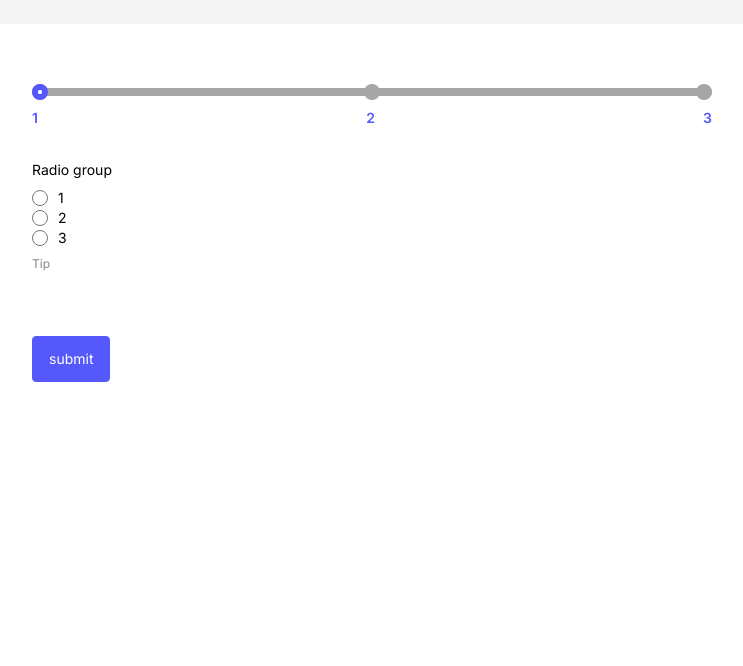
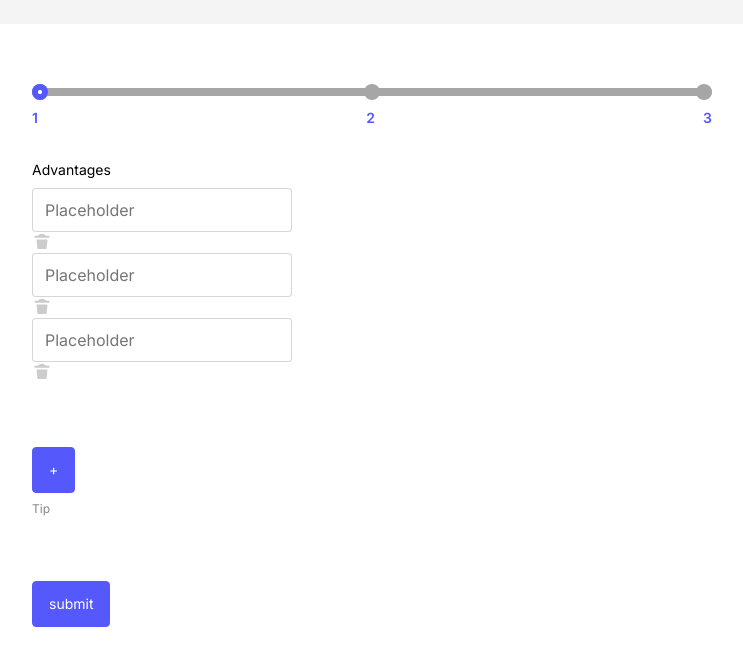
Before and after one commit to osipikav/front-cloud-camp, a React (Vite) app: page /step2 in a window 1280 px wide. Shown: the top 666 px of the page, without its empty margins (268-1011 px from the left). Built offline with nearby package versions, Linux system fonts and the light colour scheme.

Commit message:
feat: step2 page form

```diff
--- a/src/components/RadioGroup/RadioGroup.tsx
+++ b/src/components/RadioGroup/RadioGroup.tsx
@@ -11,7 +11,6 @@ const RadioGroup: FC<RadioInputProps> = ({ register }) => {
   const [selectedValue, setSelectedValue] = useState<string>('');
 
   const handleRadioChange = (value: string) => {
-    debugger;
     setSelectedValue(value);
   };
   const radioOptions = [
--- a/src/components/Step2PageForm/Step2PageForm.tsx
+++ b/src/components/Step2PageForm/Step2PageForm.tsx
@@ -5,18 +5,49 @@ import * as yup from 'yup';
 // import Button from 'components/Button/Button';
 // import Advantages from 'components/Advantages/Advantages';
 // import CheckboxGroup from 'components/CheckboxGroup/CheckboxGroup';
-import RadioGroup from 'components/RadioGroup/RadioGroup';
+// import RadioGroup from 'components/RadioGroup/RadioGroup';
+import { useState } from 'react';
+import DeleteIcon from 'assets/icons/DeleteIcon/DeleteIcon';
 
 export const Step2PageForm = () => {
+  // const radioOptions = [
+  //   { id: 'field-radio-group-option-1', value: '1', label: '1' },
+  //   { id: 'field-radio-group-option-2', value: '2', label: '2' },
+  //   { id: 'field-radio-group-option-3', value: '3', label: '3' },
+  // ];
+  // const checkboxOptions = [
+  //   { id: 'field-checkbox-group-option-1', value: '1', label: '1' },
+  //   { id: 'field-checkbox-group-option-2', value: '2', label: '2' },
+  //   { id: 'field-checkbox-group-option-3', value: '3', label: '3' },
+  // ];
+  const [advItems, setAdvItems] = useState<string[]>(['', '', '']);
+
+  const handleAddAdvItem = () => {
+    setAdvItems([...advItems, '']);
+  };
+
+  const handleDeleteAdvItem = (index: number) => {
+    const updatedAdvItems = [...advItems];
+    updatedAdvItems.splice(index, 1);
+    setAdvItems(updatedAdvItems);
+  };
+
+  const handleInputChange = (value: string, index: number) => {
+    const updatedAdvItems = [...advItems];
+    updatedAdvItems[index] = value;
+    setAdvItems(updatedAdvItems);
+  };
+
   const warningMessages = {
     radio: 'Проверьте отметку',
-    // checkbox: 'Проверьте отметку',
+    checkbox: 'Проверьте отметку',
+    advantages: 'Проверьте отметку',
   };
 
   const schema = yup.object().shape({
     radio: yup.string().required(`${warningMessages.radio}`),
-    // checkbox: yup.string().required(`${warningMessages.checkbox}`),
-    // radio: yup.string().required(`${warningMessages.radio}`),
+    checkbox: yup.array(yup.string()).required(`${warningMessages.checkbox}`),
+    advantages: yup.array(yup.string()).required(`${warningMessages.advantages}`),
   });
 
   const {
@@ -27,31 +58,86 @@ export const Step2PageForm = () => {
     resolver: yupResolver(schema),
   });
 
-  const onSubmit: SubmitHandler<FieldValues> = (data) => console.log(data);
+  // const onSubmit: SubmitHandler<FieldValues> = (data) => console.log(data);
+  const onSubmit: SubmitHandler<FieldValues> = (data) => {
+    const updatedData = { ...data, advantages: advItems };
+    console.log(updatedData);
+  };
 
   return (
     <form onSubmit={handleSubmit(onSubmit)}>
-      {/* <div className="input-item">
+      <div className="input-item">
         <label className="label" htmlFor="advantages">
           Advantages
         </label>
-        <Advantages />
-       <div className="error">{errors.nickname ? String(errors.nickname?.message) : 'Tip'}</div>
-       </div> */}
+        <div className="advantages">
+          {advItems.map((advItem, index) => (
+            <div key={`adv-${index}`} className="advantages-item">
+              <input
+                className="input"
+                id={`field-advantages-${index}`}
+                type="text"
+                value={advItem}
+                placeholder="Placeholder"
+                // onChange={(e) => {
+                //   handleInputChange(e.target.value, index);
+                // }}
+                {...register(`advantages`)}
+              />
+              <div id={`button-remove-${index}`} onClick={() => handleDeleteAdvItem(index)}>
+                <DeleteIcon />
+              </div>
+            </div>
+          ))}
+          <button id="button-add" onClick={handleAddAdvItem}>
+            +
+          </button>
+          {/* <button onClick={handleSubmit}>Submit</button> */}
+        </div>
+        <div className="error">
+          {errors.advantages ? String(errors.advantages?.message) : 'Tip'}
+        </div>
+      </div>
       {/* <div className="input-item">
         <label className="label" htmlFor="checbox-group">
           Checkbox group
         </label>
-        <CheckboxGroup />
+        <div className="checkbox-group">
+          {checkboxOptions.map((option) => (
+            <div key={option.id} className="checkbox">
+              <input
+                className="checkbox-input"
+                type="checkbox"
+                id={option.id}
+                value={option.value}
+                {...register('checkbox')}
+              />
+              <label htmlFor={option.id}>{option.label}</label>
+            </div>
+          ))}
+        </div>
         <div className="error">{errors.checkbox ? String(errors.checkbox?.message) : 'Tip'}</div>
-      </div> */}
+      </div>
       <div className="input-item">
         <label className="label" htmlFor="radio-group">
           Radio group
         </label>
-        <RadioGroup register={register} />
+        <div className="radio-group">
+          {radioOptions.map((option) => (
+            <div key={option.id} className="radio">
+              <input
+                className="radio-input"
+                type="radio"
+                id={option.id}
+                value={option.value}
+                {...register('radio')}
+              />
+              <label htmlFor={option.id}>{option.label}</label>
+            </div>
+          ))}
+        </div>
         <div className="error">{errors.radio ? String(errors.radio?.message) : 'Tip'}</div>
-      </div>
+      </div> */}
       <button type="submit">submit</button>
 
       {/* <div className="button-container">
```
